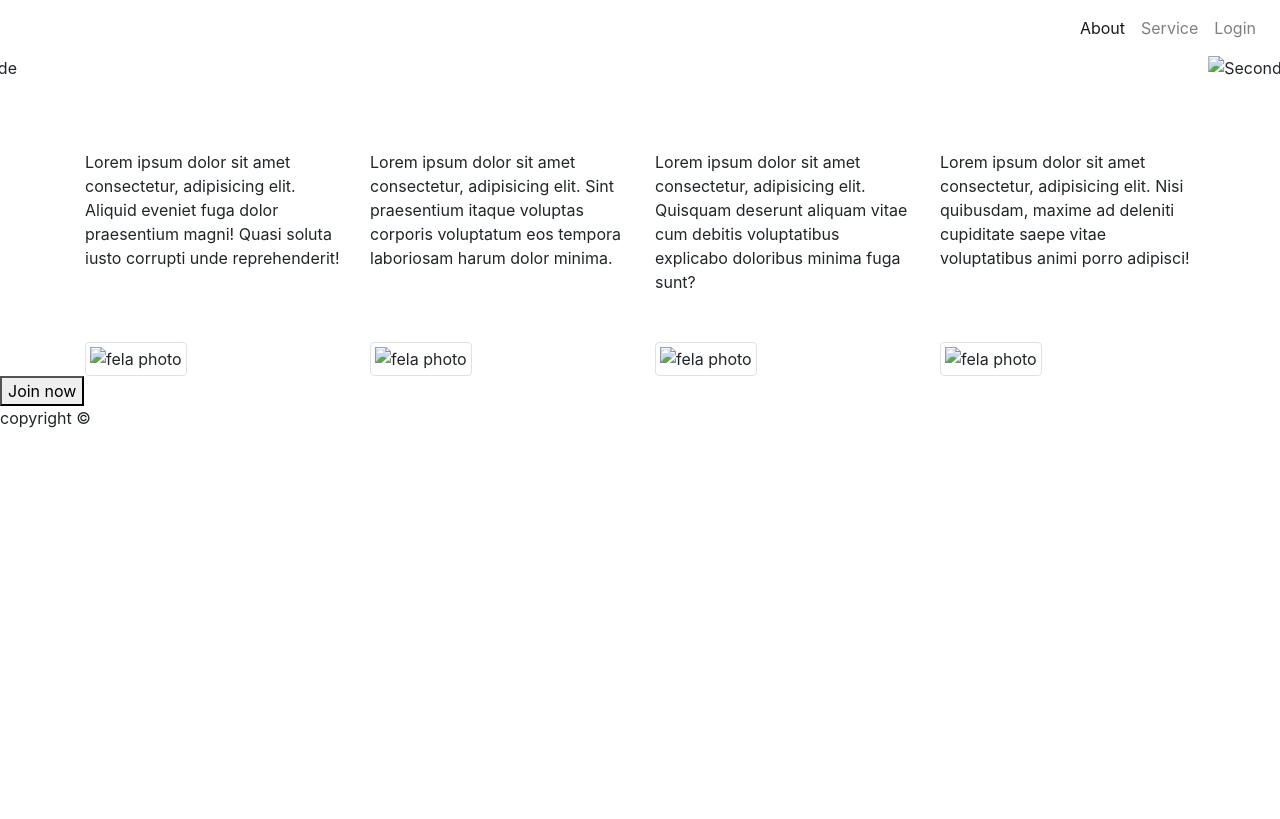
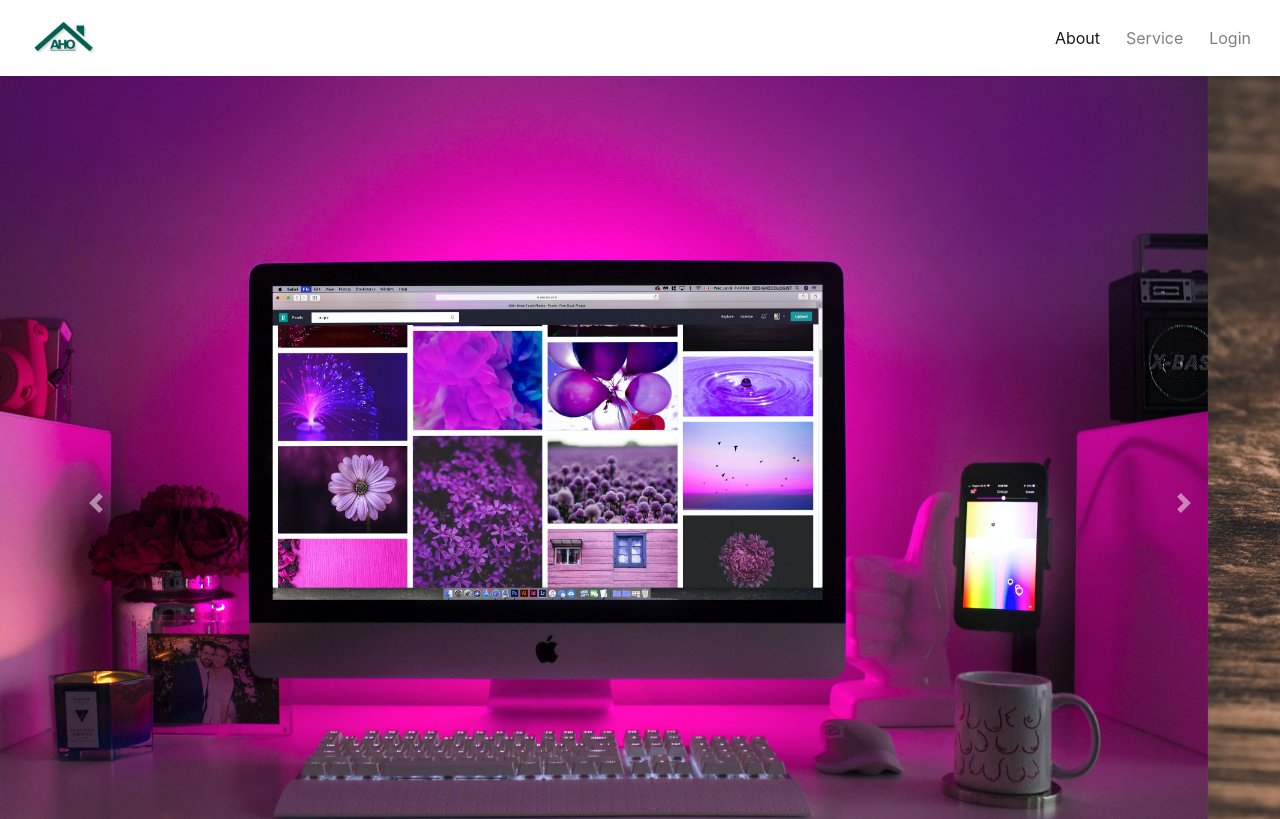
Before and after one commit to softnotch/git-project, a plain HTML site: page index.html in a window 1280 px wide. Shown: the top 819 px of the page. Drawn offline with nearby package versions, Linux system fonts and the light colour scheme; files whose address does not match are found by name.

Commit message:
refactor: cssi and imagei

```diff
--- /dev/null
+++ b/cssi/style.css
@@ -0,0 +1,51 @@
+.nav-item{
+    color: red;
+    float: right;
+    padding: 4px;
+}
+ul{
+	float: right;
+	list-style-type: none;
+    margin-bottom: 25px;
+}
+
+ul li{
+	display: inline-block;
+}
+
+ul li a{
+	text-decoration: none;
+	color: grey;
+    padding: 5px 20px;
+    border: 1px solid transparent;
+    transition: 0.6s ease;
+}
+
+ul li a:hover{
+	background-color: grey;
+	color: #000;
+}
+
+ul li.active a{
+   background-color: #fff;
+	color: #000;
+}
+.img-wrapper{
+    width: 30px;
+    height: 30px;
+    margin-top: 25px;
+}
+button{
+    margin: 50px;
+    margin-left: 30%;
+    width: 40%;
+    color: lightblue;
+    background-color: grey;
+}
+footer{
+    background-color: lightsalmon;
+	color: gold;
+	padding: 20px;
+	text-align: center;
+	font-size: 24px;
+}
--- a/index.html
+++ b/index.html
@@ -7,7 +7,7 @@
 
     <!-- Bootstrap CSS -->
     <link rel="stylesheet" href="https://cdn.jsdelivr.net/npm/bootstrap@4.5.3/dist/css/bootstrap.min.css" integrity="sha384-TX8t27EcRE3e/ihU7zmQxVncDAy5uIKz4rEkgIXeMed4M0jlfIDPvg6uqKI2xXr2" crossorigin="anonymous">
-    <link rel="stylesheet" href="style.css">
+    <link rel="stylesheet" href="cssi/style.css">
     <title>Hello, world!</title>
   </head>
   <body>
@@ -65,13 +65,13 @@
     <div id="carouselExampleControls" class="carousel slide" data-ride="carousel" style="width: 100%; margin-bottom: 70px; height: 80%;">
         <div class="carousel-inner">
           <div class="carousel-item active">
-            <img class="d-block w-100" src="pics.jpg" alt="First slide">
+            <img class="d-block w-100" src="imagei/pics.jpg" alt="First slide">
           </div>
           <div class="carousel-item">
-            <img class="d-block w-100" src="vv.jpg" alt="Second slide">
+            <img class="d-block w-100" src="imagei/vv.jpg" alt="Second slide">
           </div>
           <div class="carousel-item">
-            <img class="d-block w-100" src="ice4.jpg" alt="Third slide">
+            <img class="d-block w-100" src="imagei/ice4.jpg" alt="Third slide">
           </div>
         </div>
         <a class="carousel-control-prev" href="#carouselExampleControls" role="button" data-slide="prev">
@@ -95,10 +95,10 @@
 
     <section class="container mt-5">
       <div class="row">
-          <div class="col-3"> <img src="vv.jpg" alt="fela photo" class="img-fluid img-thumbnail"></div>
-          <div class="col-3"> <img src="vv.jpg" alt="fela photo" class="img-fluid img-thumbnail"></div>
-          <div class="col-3"> <img src="vv.jpg" alt="fela photo" class="img-fluid img-thumbnail"></div>
-          <div class="col-3"> <img src="vv.jpg" alt="fela photo" class="img-fluid img-thumbnail"></div>
+          <div class="col-3"> <img src="imagei/vv.jpg" alt="fela photo" class="img-fluid img-thumbnail"></div>
+          <div class="col-3"> <img src="imagei/vv.jpg" alt="fela photo" class="img-fluid img-thumbnail"></div>
+          <div class="col-3"> <img src="imagei/vv.jpg" alt="fela photo" class="img-fluid img-thumbnail"></div>
+          <div class="col-3"> <img src="imagei/vv.jpg" alt="fela photo" class="img-fluid img-thumbnail"></div>
       </div>
   </section>
                         <button>Join now</button>
```
Also changed, not shown: imagei/ice4.jpg (added), imagei/logo.png (added), imagei/pics.jpg (added), imagei/vv.jpg (added).
